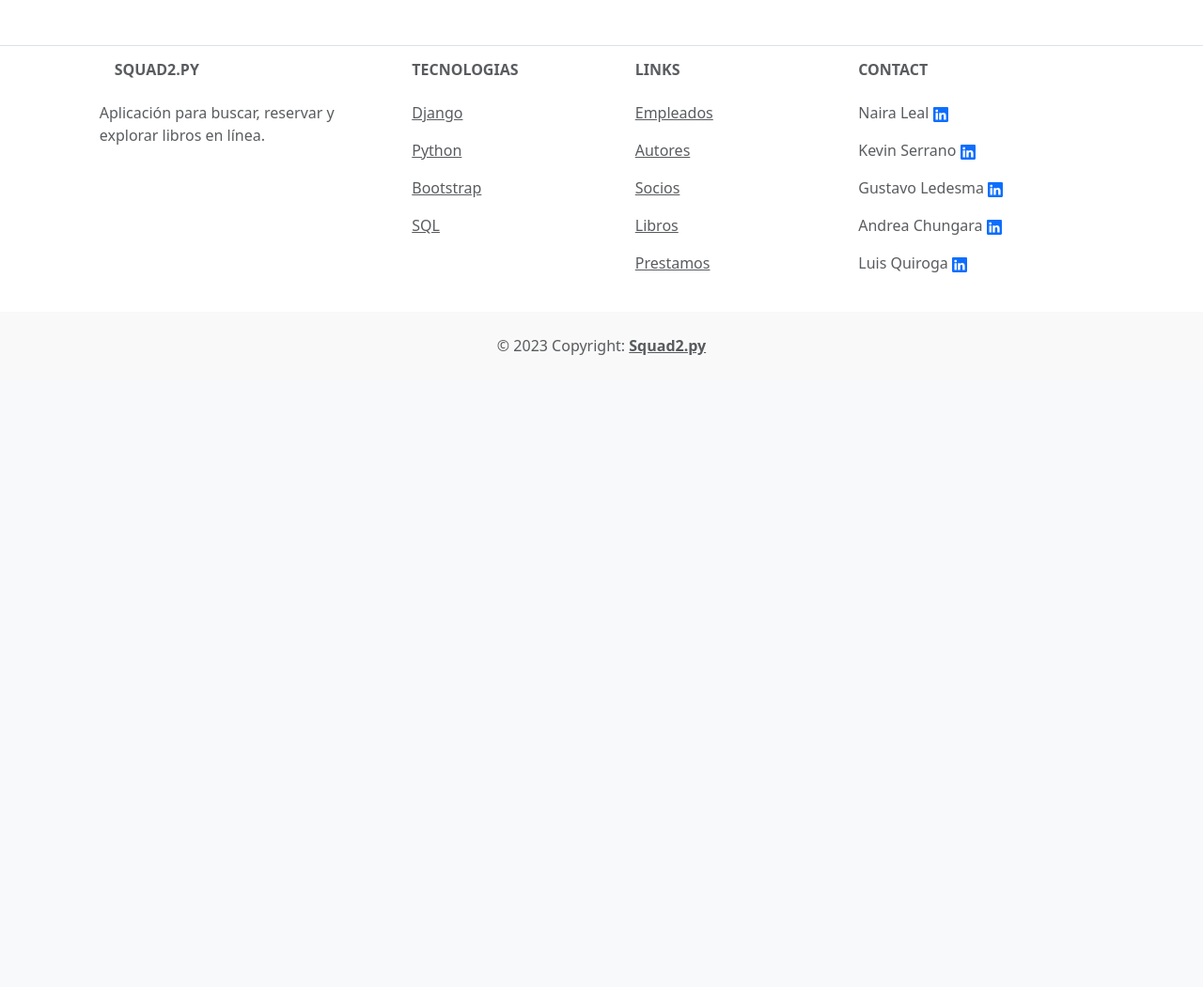
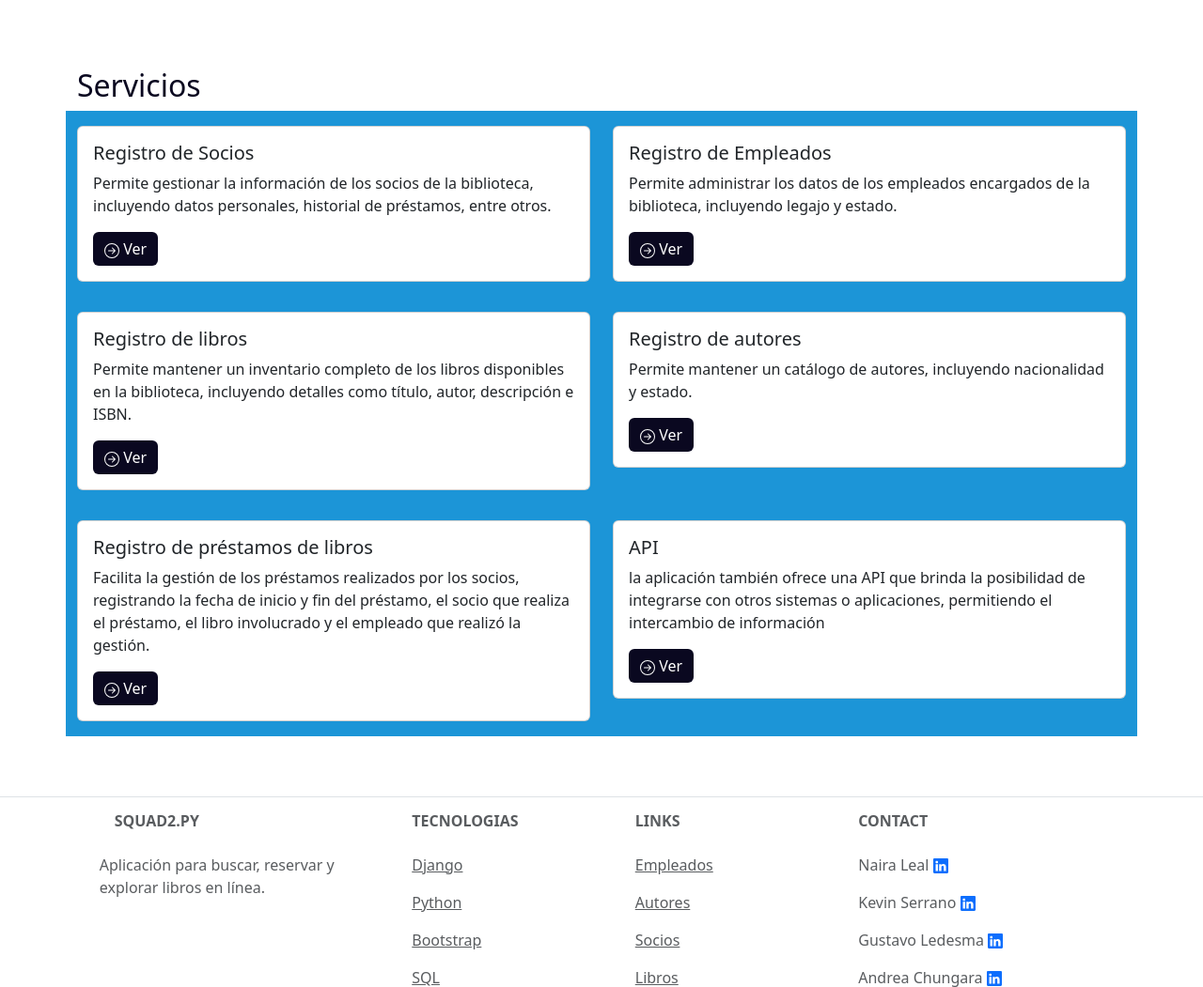
Before and after one commit to kevinserrano01/Biblioteca_App.v1, a Django app: page / in a window 1280 px wide. Shown: the part 848-1899 px from the top of the page at 94% size. Before the commit the page ends 1226 px from the top, so only its background shows below. Run offline with Django 4.2, Linux system fonts and the light colour scheme.

Commit message:
agregue card de servicios en home

```diff
--- a/static/styles/home.css
+++ b/static/styles/home.css
@@ -5,3 +5,7 @@
 .btn:hover{
     color: #1c95d7;
 }
+
+.bg-color {
+    background-color: #1c95d7;
+}
--- a/templates/home/home.html
+++ b/templates/home/home.html
@@ -4,6 +4,7 @@
 
 {% block estilos %}
 <link rel="stylesheet" href="{% static 'styles/home.css' %}">
+<link rel="stylesheet" href="{% static 'styles/list.css' %}">
 {% endblock estilos %}
 
 {% block content %}
@@ -31,7 +32,7 @@
                 </div>
 
                 <div class="lc-block">
-                    <a href="#" class="btn" role="button" data-bs-toggle="button">
+                    <a href="#servicios" class="btn" role="button bt-color">
                         <svg xmlns="http://www.w3.org/2000/svg" width="65" height="65" fill="currentColor" class="bi bi-arrow-down-circle" viewBox="0 0 16 16">
                             <path fill-rule="evenodd" d="M1 8a7 7 0 1 0 14 0A7 7 0 0 0 1 8zm15 0A8 8 0 1 1 0 8a8 8 0 0 1 16 0zM8.5 4.5a.5.5 0 0 0-1 0v5.793L5.354 8.146a.5.5 0 1 0-.708.708l3 3a.5.5 0 0 0 .708 0l3-3a.5.5 0 0 0-.708-.708L8.5 10.293V4.5z"/>
                         </svg>
@@ -41,4 +42,97 @@
         </div>
     </div>
 </main>
+
+<section class="container py-3 min-vh-100 pt-4" id="servicios">
+
+    <h2  class="pt-5">Servicios</h2>
+
+    <div class="row bg-color">
+      <div class="col-sm-6 mb-3 mb-sm-0 py-3">
+        <div class="card">
+          <div class="card-body">
+            <h5 class="card-title">Registro de Socios</h5>
+            <p class="card-text"> Permite gestionar la información de los socios de la biblioteca, incluyendo datos personales, historial de préstamos, entre otros.</p>
+            <a href="#" class="btn btn-color">
+              <svg xmlns="http://www.w3.org/2000/svg" width="16" height="16" fill="currentColor" class="bi bi-arrow-right-circle" viewBox="0 0 16 16">
+                <path fill-rule="evenodd" d="M1 8a7 7 0 1 0 14 0A7 7 0 0 0 1 8zm15 0A8 8 0 1 1 0 8a8 8 0 0 1 16 0zM4.5 7.5a.5.5 0 0 0 0 1h5.793l-2.147 2.146a.5.5 0 0 0 .708.708l3-3a.5.5 0 0 0 0-.708l-3-3a.5.5 0 1 0-.708.708L10.293 7.5H4.5z"/>
+              </svg>
+              Ver
+            </a>
+          </div>
+        </div>
+      </div>
+      <div class="col-sm-6 py-3">
+        <div class="card">
+          <div class="card-body">
+            <h5 class="card-title">Registro de Empleados</h5>
+            <p class="card-text">Permite administrar los datos de los empleados encargados de la biblioteca, incluyendo legajo y estado.</p>
+            <a href="#" class="btn btn-color">
+              <svg xmlns="http://www.w3.org/2000/svg" width="16" height="16" fill="currentColor" class="bi bi-arrow-right-circle" viewBox="0 0 16 16">
+                <path fill-rule="evenodd" d="M1 8a7 7 0 1 0 14 0A7 7 0 0 0 1 8zm15 0A8 8 0 1 1 0 8a8 8 0 0 1 16 0zM4.5 7.5a.5.5 0 0 0 0 1h5.793l-2.147 2.146a.5.5 0 0 0 .708.708l3-3a.5.5 0 0 0 0-.708l-3-3a.5.5 0 1 0-.708.708L10.293 7.5H4.5z"/>
+              </svg>
+              Ver
+            </a>
+          </div>
+        </div>
+      </div>
+      <div class="col-sm-6 mb-3 mb-sm-0 py-3">
+        <div class="card">
+          <div class="card-body">
+            <h5 class="card-title">Registro de libros</h5>
+            <p class="card-text">Permite mantener un inventario completo de los libros disponibles en la biblioteca, incluyendo detalles como título, autor, descripción e ISBN.</p>
+            <a href="#" class="btn btn-color">
+              <svg xmlns="http://www.w3.org/2000/svg" width="16" height="16" fill="currentColor" class="bi bi-arrow-right-circle" viewBox="0 0 16 16">
+                <path fill-rule="evenodd" d="M1 8a7 7 0 1 0 14 0A7 7 0 0 0 1 8zm15 0A8 8 0 1 1 0 8a8 8 0 0 1 16 0zM4.5 7.5a.5.5 0 0 0 0 1h5.793l-2.147 2.146a.5.5 0 0 0 .708.708l3-3a.5.5 0 0 0 0-.708l-3-3a.5.5 0 1 0-.708.708L10.293 7.5H4.5z"/>
+              </svg>
+              Ver
+            </a>
+          </div>
+        </div>
+      </div>
+      <div class="col-sm-6 py-3">
+        <div class="card">
+          <div class="card-body">
+            <h5 class="card-title">Registro de autores</h5>
+            <p class="card-text">Permite mantener un catálogo de autores, incluyendo nacionalidad y estado.</p>
+            <a href="#" class="btn btn-color">
+              <svg xmlns="http://www.w3.org/2000/svg" width="16" height="16" fill="currentColor" class="bi bi-arrow-right-circle" viewBox="0 0 16 16">
+                <path fill-rule="evenodd" d="M1 8a7 7 0 1 0 14 0A7 7 0 0 0 1 8zm15 0A8 8 0 1 1 0 8a8 8 0 0 1 16 0zM4.5 7.5a.5.5 0 0 0 0 1h5.793l-2.147 2.146a.5.5 0 0 0 .708.708l3-3a.5.5 0 0 0 0-.708l-3-3a.5.5 0 1 0-.708.708L10.293 7.5H4.5z"/>
+              </svg>
+              Ver
+            </a>
+          </div>
+        </div>
+      </div>
+      <div class="col-sm-6 py-3">
+        <div class="card">
+          <div class="card-body">
+            <h5 class="card-title">Registro de préstamos de libros</h5>
+            <p class="card-text">Facilita la gestión de los préstamos realizados por los socios, registrando la fecha de inicio y fin del préstamo, el socio que realiza el préstamo, el libro involucrado y el empleado que realizó la gestión.</p>
+            <a href="#" class="btn btn-color">
+              <svg xmlns="http://www.w3.org/2000/svg" width="16" height="16" fill="currentColor" class="bi bi-arrow-right-circle" viewBox="0 0 16 16">
+                <path fill-rule="evenodd" d="M1 8a7 7 0 1 0 14 0A7 7 0 0 0 1 8zm15 0A8 8 0 1 1 0 8a8 8 0 0 1 16 0zM4.5 7.5a.5.5 0 0 0 0 1h5.793l-2.147 2.146a.5.5 0 0 0 .708.708l3-3a.5.5 0 0 0 0-.708l-3-3a.5.5 0 1 0-.708.708L10.293 7.5H4.5z"/>
+              </svg>
+              Ver
+            </a>
+          </div>
+        </div>
+      </div>
+      <div class="col-sm-6 py-3">
+        <div class="card">
+          <div class="card-body">
+            <h5 class="card-title">API</h5>
+            <p class="card-text">la aplicación también ofrece una API que brinda la posibilidad de integrarse con otros sistemas o aplicaciones, permitiendo el intercambio de información</p>
+            <a href="#" class="btn btn-color">
+              <svg xmlns="http://www.w3.org/2000/svg" width="16" height="16" fill="currentColor" class="bi bi-arrow-right-circle" viewBox="0 0 16 16">
+                <path fill-rule="evenodd" d="M1 8a7 7 0 1 0 14 0A7 7 0 0 0 1 8zm15 0A8 8 0 1 1 0 8a8 8 0 0 1 16 0zM4.5 7.5a.5.5 0 0 0 0 1h5.793l-2.147 2.146a.5.5 0 0 0 .708.708l3-3a.5.5 0 0 0 0-.708l-3-3a.5.5 0 1 0-.708.708L10.293 7.5H4.5z"/>
+              </svg>
+              Ver
+            </a>
+          </div>
+        </div>
+      </div>
+    </div>
+
+  </section>
 {% endblock %}
```
